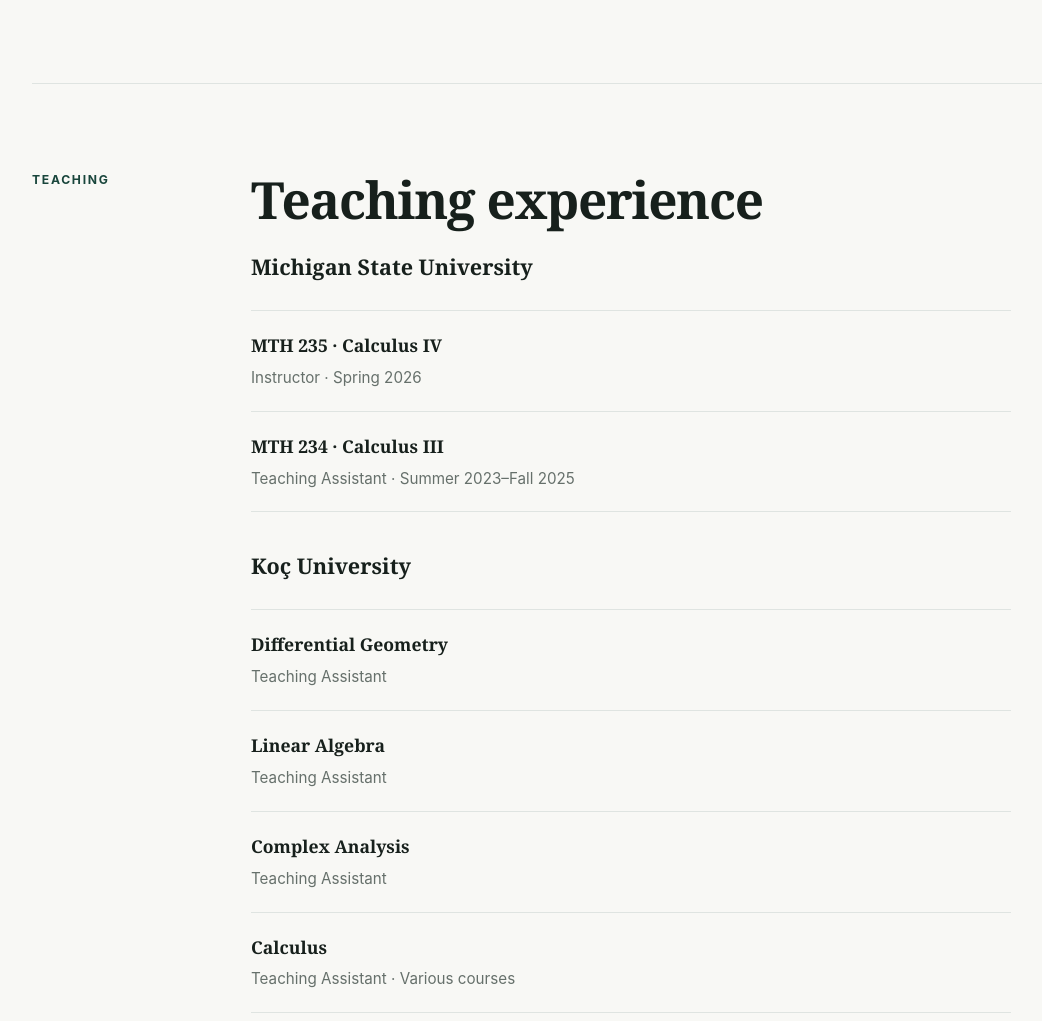
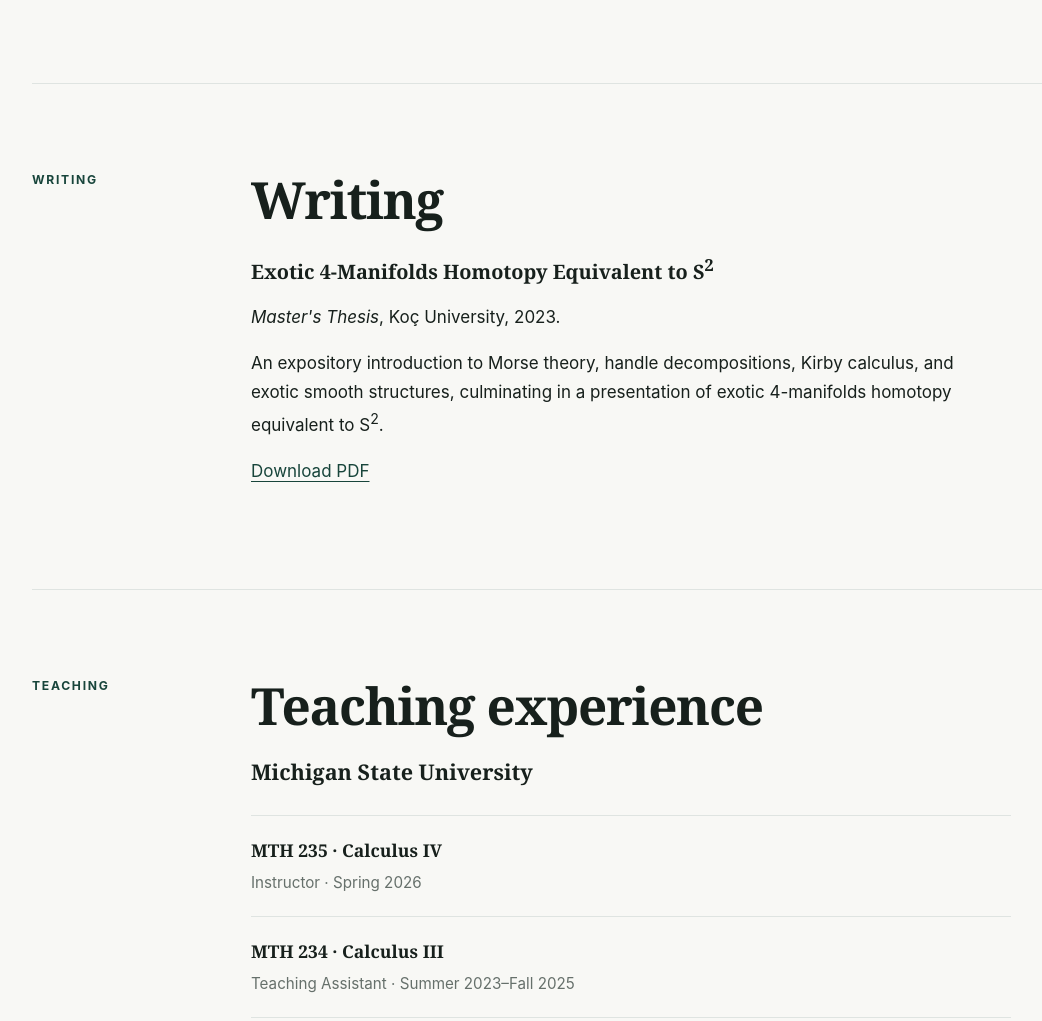
Before and after one commit to tolgatem/tolgatem.github.io, a plain HTML site: page index.html in a window 1280 px wide. Shown: the part 1061-2082 px from the top of the page, without its empty margins (88-1130 px from the left). Drawn offline with Linux system fonts and the light colour scheme.

Commit message:
Update index.html

```diff
--- a/index.html
+++ b/index.html
@@ -12,10 +12,11 @@
     <nav class="nav container" aria-label="Main navigation">
       <a class="name-link" href="#top">Tolga Temiz</a>
       <div class="nav-links">
-        <a href="#about">About</a>
-        <a href="#teaching">Teaching</a>
-        <a href="#mentoring">Mentoring</a>
-        <a href="#contact">Contact</a>
+  <a href="#about">About</a>
+  <a href="#writing">Writing</a>
+  <a href="#teaching">Teaching</a>
+  <a href="#mentoring">Mentoring</a>
+  <a href="#contact">Contact</a>
         <a href="Tolga-Temiz-CV.pdf">CV</a>
       </div>
     </nav>
@@ -59,6 +60,32 @@
       </div>
     </section>
 
+
+<section id="writing" class="section container">
+  <div class="section-label">Writing</div>
+  <div class="section-content">
+    <h2>Writing</h2>
+
+    <article>
+      <h3>Exotic 4-Manifolds Homotopy Equivalent to S<sup>2</sup></h3>
+      <p>
+        <em>Master's Thesis</em>, Koç University, 2023.
+      </p>
+
+      <p>
+        An expository introduction to Morse theory, handle decompositions,
+        Kirby calculus, and exotic smooth structures, culminating in a
+        presentation of exotic 4-manifolds
+        homotopy equivalent to S<sup>2</sup>.
+      </p>
+
+      <p>
+        <a href="Tolga-Temiz-MSc-Thesis.pdf">Download PDF</a>
+      </p>
+    </article>
+
+  </div>
+</section>
 
 
     <section id="teaching" class="section container">
```
